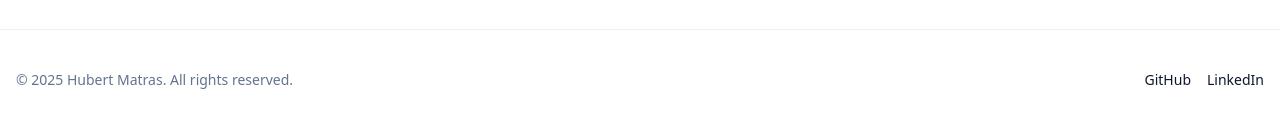
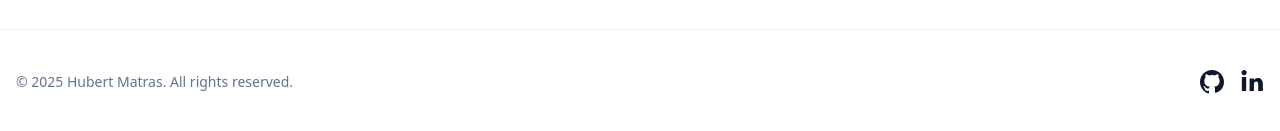
Before and after one commit to hubertMatras/hm-website, a Next.js app: page / in a window 1280 px wide. Shown: the part 2163-2294 px from the top of the page. Built offline with nearby package versions, Linux system fonts and the light colour scheme.

Commit message:
Create Icons for footer

```diff
--- a/components/Footer.tsx
+++ b/components/Footer.tsx
@@ -1,8 +1,10 @@
 import Link from "next/link";
+import { GitHubIcon } from "../icons/github";
+import { LinkedInIcon } from "../icons/linkedIn";
 
 export default function Footer() {
   return (
-    <footer className="border-t border-slate-200/60 dark:border-slate-800/60 mt-16">
+    <footer className="border-t border-slate-200/60 mt-16">
       <div className="max-w-none w-full px-4 py-10 flex flex-col md:flex-row items-center justify-between gap-4">
         <p className="text-sm muted">
           © {new Date().getFullYear()} Hubert Matras. All rights reserved.
@@ -10,17 +12,17 @@ export default function Footer() {
         <div className="flex items-center gap-4 text-sm">
           <Link
             href="https://github.com/hubertMatras"
-            className="hover:underline"
+            className="inline-flex items-center"
             target="_blank"
           >
-            GitHub
+            <GitHubIcon className="w-6 h-6" />
           </Link>
           <Link
             href="https://www.linkedin.com/in/hubert-matras"
             className="hover:underline"
             target="_blank"
           >
-            LinkedIn
+            <LinkedInIcon className="w-6 h-6" />
           </Link>
         </div>
       </div>
--- /dev/null
+++ b/icons/github.tsx
@@ -0,0 +1,24 @@
+import React from "react";
+
+export const GitHubIcon: React.FC<React.SVGProps<SVGSVGElement>> = (props) => (
+  <svg
+    xmlns="http://www.w3.org/2000/svg"
+    viewBox="0 0 24 24"
+    fill="currentColor"
+    {...props}
+  >
+    <path
+      d="M12 0C5.37 0 0 5.373 0 12c0 5.303 3.438 9.8 8.205 11.387.6.113.82-.26.82-.577
+         0-.285-.01-1.04-.015-2.04-3.338.725-4.042-1.61-4.042-1.61C4.422 17.07 3.633
+         16.7 3.633 16.7c-1.087-.744.083-.729.083-.729 1.205.085 1.84 1.24 1.84
+         1.24 1.07 1.835 2.807 1.305 3.492.998.108-.775.418-1.305.76-1.605-2.665-.3
+         -5.467-1.335-5.467-5.93 0-1.31.47-2.38 1.235-3.22-.135-.303-.54-1.523.105
+         -3.176 0 0 1.005-.322 3.3 1.23a11.52 11.52 0 0 1 3.003-.405c1.02.005 2.045.138
+         3.003.405 2.29-1.552 3.295-1.23 3.295-1.23.645 1.653.24 2.873.12
+         3.176.765.84 1.23 1.91 1.23 3.22 0 4.61-2.805 5.625-5.475
+         5.92.42.36.81 1.096.81 2.21 0 1.595-.015 2.88-.015
+         3.27 0 .315.21.69.825.57C20.565 21.795 24 17.297 24
+         12c0-6.627-5.373-12-12-12z"
+    />
+  </svg>
+);
--- /dev/null
+++ b/icons/linkedIn.tsx
@@ -0,0 +1,22 @@
+import React from "react";
+
+export const LinkedInIcon: React.FC<React.SVGProps<SVGSVGElement>> = (props) => (
+  <svg
+    xmlns="http://www.w3.org/2000/svg"
+    viewBox="0 0 448 512"
+    fill="currentColor"
+    {...props}
+  >
+    <path
+      d="M100.28 448H7.4V148.9h92.88zm-46.44-338C24.42 110 0
+         85.6 0 53.71 0 24.07 24.87 0 55.64 0s55.64 24.07
+         55.64 53.71c0 31.89-24.42 56.29-55.44
+         56.29zm394.88 338h-92.68V302.4c0-34.7-12.44
+         -58.4-43.55-58.4-23.76 0-37.92 16-44.16
+         31.4-2.28 5.6-2.84 13.4-2.84
+         21.3V448h-92.78s1.24-241.6 0-266.9h92.78v37.8c12.32
+         -19 34.4-46.2 83.52-46.2 60.96 0
+         106.64 39.8 106.64 125.4V448z"
+    />
+  </svg>
+);
```
